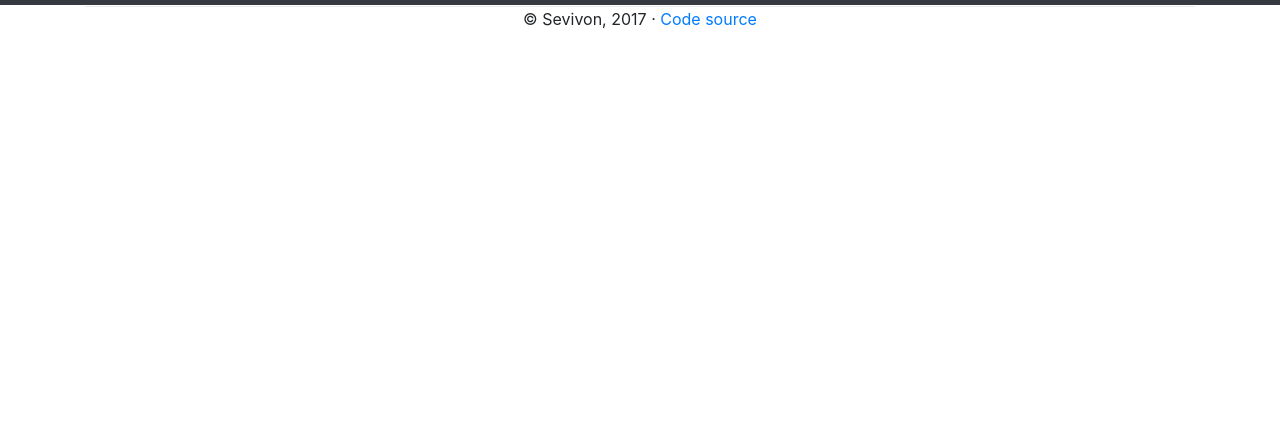
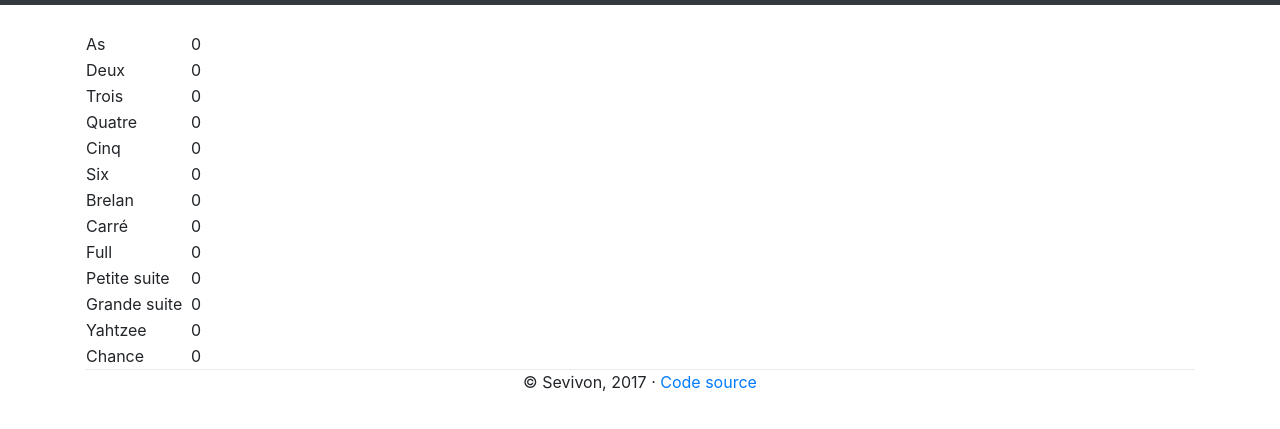
Before and after one commit to Sevivon/Yahtzee, a plain HTML site: page index.html in a window 1280 px wide. Shown: the part 51-480 px from the top of the page. Drawn offline with nearby package versions, Linux system fonts and the light colour scheme.

Commit message:
affichage parties supérieure et inférieure

```diff
--- a/index.html
+++ b/index.html
@@ -5,8 +5,6 @@
 		<meta name="author" content="Sevivon" />
 		<meta name="viewport" content="width=device-width, initial-scale=1.0, shrink-to-fit=no" />
 		<link rel="stylesheet" href="https://maxcdn.bootstrapcdn.com/bootstrap/4.0.0-beta.2/css/bootstrap.min.css" integrity="sha384-PsH8R72JQ3SOdhVi3uxftmaW6Vc51MKb0q5P2rRUpPvrszuE4W1povHYgTpBfshb" crossorigin="anonymous" />
-		<script src="https://cdn.jsdelivr.net/npm/vue"></script>
-		<script src="yahtzee.js"></script>
 		<title>Yahtzee</title>
 	</head>
 	<body>
@@ -19,6 +17,26 @@
 			<div class="row" role="presentation">
 				<div class="col" role="presentation">
 					<main id="app-yahtzee">
+						<div id="tableau">
+							<table>
+								<thead class="invisible">
+									<tr>
+										<th>Combinaison</th>
+										<th>Score</th>
+									</tr>
+								</thead>
+								<tbody>
+									<tr v-for="c in partieSuperieure" :id="c.id" :key="c.id">
+										<td>{{ c.nom }}</td>
+										<td>{{ c.valeur }}</td>
+									</tr>
+									<tr v-for="c in partieInferieure" :id="c.id" :key="c.id">
+										<td>{{ c.nom }}</td>
+										<td>{{ c.valeur }}</td>
+									</tr>
+								</tbody>
+							</table>
+						</div>
 					</main>
 				</div>
 			</div>
@@ -30,5 +48,7 @@
 				</div>
 			</div>
 		</div>
+		<script src="https://cdn.jsdelivr.net/npm/vue"></script>
+		<script src="yahtzee.js"></script>
 	</body>
 </html>
--- a/yahtzee.js
+++ b/yahtzee.js
@@ -154,6 +154,12 @@ var appYahtzee = new Vue
 					}
 				}
 			]
+		},
+
+		computed:
+		{
+			partieSuperieure:function(){return this.combinaisons.slice(0,6);},
+			partieInferieure:function(){return this.combinaisons.slice(6);  }
 		}
 	}
 );
```
